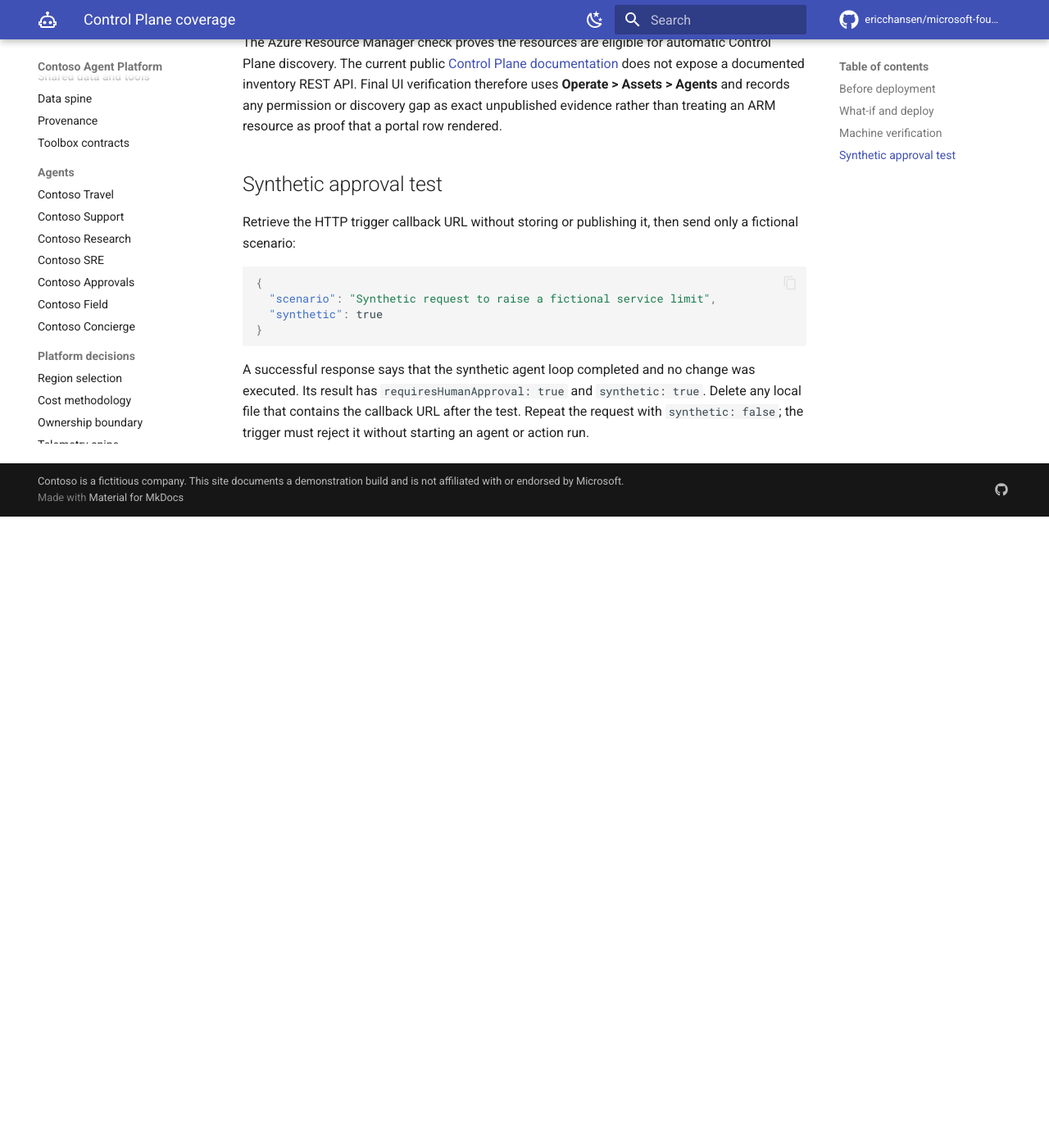
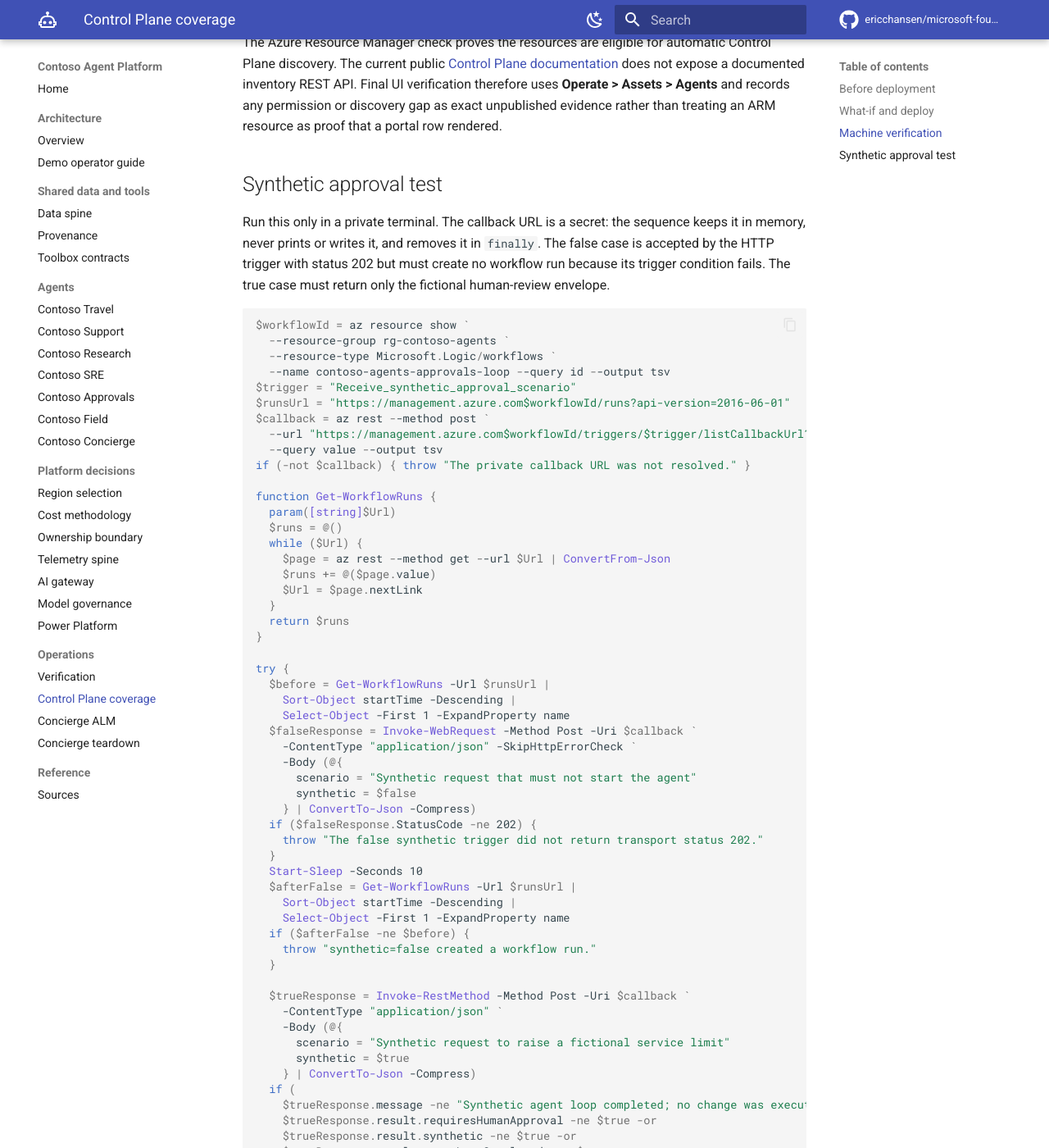
Before and after one commit to ericchansen/microsoft-foundry, an MkDocs documentation site: the page built from docs/operations/control-plane-coverage.md, in a window 1280 px wide and 1400 px high, scrolled down 2087 px. Shown: the whole window at 82% size. Built offline with MkDocs 1.6.1 and Material for MkDocs 9.7.7, drawn with Linux system fonts in a browser that asks for light colours; comment, search, counter and statistics services are not loaded; before the commit the page ends 2717 px from its top, so only the background shows below that; some of the changed text lies outside the part shown.

Commit message:
docs: make demo rehearsal self-contained
Replace hidden environment assumptions with runnable commands, add safe hosted-agent readback, and document an in-memory Approvals exercise that does not expose its callback secret.

Co-authored-by: Copilot App <223556219+Copilot@users.noreply.github.com>

Copilot-Session: 7c82d807-b497-4a62-9258-a2f122268cac

````diff
--- a/docs/operations/control-plane-coverage.md
+++ b/docs/operations/control-plane-coverage.md
@@ -10,8 +10,8 @@ Use the branch-local environment and run the static contracts first:
 
 ```powershell
 $env:PYTHONPATH = "src"
-.\.venv\Scripts\foundry.exe boundary --no-live
-.\.venv\Scripts\foundry.exe platform-inventory --no-live
+python -m contoso_foundry.cli boundary --no-live
+python -m contoso_foundry.cli platform-inventory --no-live
 az bicep lint --file infra\main.bicep
 az bicep build --file infra\main.bicep --stdout | Out-Null
 ```
@@ -37,7 +37,7 @@ concurrency key and repeats this check after Azure login.
 Price the exact optional combination before what-if or deployment:
 
 ```powershell
-.\.venv\Scripts\foundry.exe costs --enable-module approvals --enable-module sre
+python -m contoso_foundry.cli costs --enable-module approvals --enable-module sre
 ```
 
 The command enforces the environment's configured cost policy. If the optional
@@ -72,7 +72,7 @@ absolute role-assignment scope.
 ## Machine verification
 
 ```powershell
-.\.venv\Scripts\foundry.exe platform-inventory --include-optional
+python -m contoso_foundry.cli platform-inventory --include-optional
 ```
 
 The command queries each expected resource through Azure Resource Manager and
@@ -103,18 +103,77 @@ portal row rendered.
 
 ## Synthetic approval test
 
-Retrieve the HTTP trigger callback URL without storing or publishing it, then
-send only a fictional scenario:
+Run this only in a private terminal. The callback URL is a secret: the sequence
+keeps it in memory, never prints or writes it, and removes it in `finally`.
+The false case is accepted by the HTTP trigger with status 202 but must create
+no workflow run because its trigger condition fails. The true case must return
+only the fictional human-review envelope.
 
-```json
-{
-  "scenario": "Synthetic request to raise a fictional service limit",
-  "synthetic": true
+```powershell
+$workflowId = az resource show `
+  --resource-group rg-contoso-agents `
+  --resource-type Microsoft.Logic/workflows `
+  --name contoso-agents-approvals-loop --query id --output tsv
+$trigger = "Receive_synthetic_approval_scenario"
+$runsUrl = "https://management.azure.com$workflowId/runs?api-version=2016-06-01"
+$callback = az rest --method post `
+  --url "https://management.azure.com$workflowId/triggers/$trigger/listCallbackUrl?api-version=2016-06-01" `
+  --query value --output tsv
+if (-not $callback) { throw "The private callback URL was not resolved." }
+
+function Get-WorkflowRuns {
+  param([string]$Url)
+  $runs = @()
+  while ($Url) {
+    $page = az rest --method get --url $Url | ConvertFrom-Json
+    $runs += @($page.value)
+    $Url = $page.nextLink
+  }
+  return $runs
+}
+
+try {
+  $before = Get-WorkflowRuns -Url $runsUrl |
+    Sort-Object startTime -Descending |
+    Select-Object -First 1 -ExpandProperty name
+  $falseResponse = Invoke-WebRequest -Method Post -Uri $callback `
+    -ContentType "application/json" -SkipHttpErrorCheck `
+    -Body (@{
+      scenario = "Synthetic request that must not start the agent"
+      synthetic = $false
+    } | ConvertTo-Json -Compress)
+  if ($falseResponse.StatusCode -ne 202) {
+    throw "The false synthetic trigger did not return transport status 202."
+  }
+  Start-Sleep -Seconds 10
+  $afterFalse = Get-WorkflowRuns -Url $runsUrl |
+    Sort-Object startTime -Descending |
+    Select-Object -First 1 -ExpandProperty name
+  if ($afterFalse -ne $before) {
+    throw "synthetic=false created a workflow run."
+  }
+
+  $trueResponse = Invoke-RestMethod -Method Post -Uri $callback `
+    -ContentType "application/json" `
+    -Body (@{
+      scenario = "Synthetic request to raise a fictional service limit"
+      synthetic = $true
+    } | ConvertTo-Json -Compress)
+  if (
+    $trueResponse.message -ne "Synthetic agent loop completed; no change was executed." -or
+    $trueResponse.result.requiresHumanApproval -ne $true -or
+    $trueResponse.result.synthetic -ne $true -or
+    $trueResponse.result.agentLoopCompleted -ne $true
+  ) {
+    throw "The synthetic approval response was not the bounded review envelope."
+  }
+}
+finally {
+  Remove-Variable callback -ErrorAction SilentlyContinue
+  Remove-Variable trueResponse -ErrorAction SilentlyContinue
+  Remove-Variable falseResponse -ErrorAction SilentlyContinue
 }
 ```
 
-A successful response says that the synthetic agent loop completed and no
-change was executed. Its result has `requiresHumanApproval: true` and
-`synthetic: true`. Delete any local file that contains the callback URL after
-the test. Repeat the request with `synthetic: false`; the trigger must reject it
-without starting an agent or action run.
+Do not echo `$callback`, enable shell tracing, capture this terminal, or replace
+the fictional scenario with customer data.
````
Also changed, not shown: docs/agents/research.md (+25 -8 lines).
